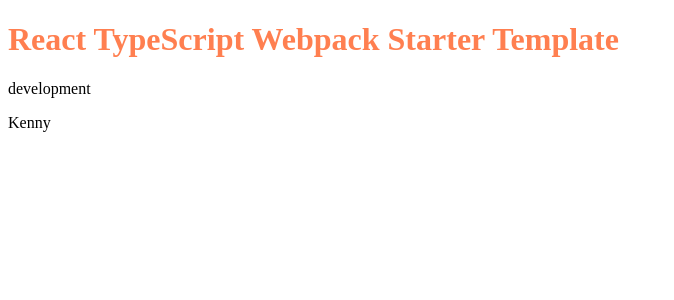
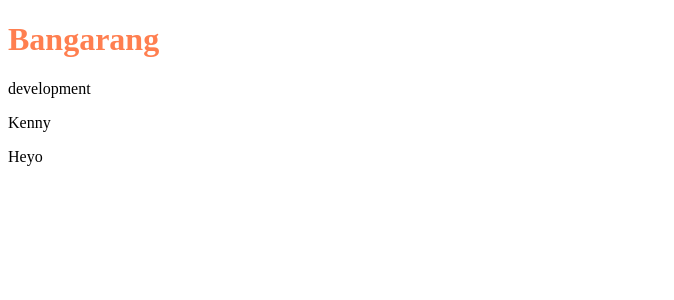
Before and after one commit to oslabs-beta/gRPSeek, a React app: page / in a window 1280 px wide. Shown: the top 300 px of the page, without its empty margins (0-674 px from the left). Built offline with nearby package versions, Linux system fonts and the light colour scheme.

Commit message:
feat: add fetch component

```diff
--- a/package.json
+++ b/package.json
@@ -7,6 +7,7 @@
     "test": "echo \"Error: no test specified\" && exit 1",
     "start": "webpack serve --config webpack/webpack.config.js --env env=dev --open",
     "build": "webpack  --config webpack/webpack.config.js --env env=prod",
+    "apiServer": "ts-node ./api-server/expressServer",
     "lint": "eslint --fix \"./src/**/*.{js,jsx,ts,tsx,json}\"",
     "format": "prettier --write \"./src/**/*.{js,jsx,ts,tsx,json,css,scss,md}\"",
     "proto:gen": "./tools/proto-gen.sh"
@@ -15,7 +16,9 @@
   "author": "",
   "license": "ISC",
   "dependencies": {
+    "cors": "^2.8.5",
     "eslint-plugin-eslint-comments": "^3.2.0",
+    "express": "^4.18.2",
     "react": "^18.2.0",
     "react-dom": "^18.2.0"
   },
@@ -25,6 +28,7 @@
     "@babel/preset-env": "^7.22.6",
     "@babel/preset-react": "^7.22.5",
     "@babel/preset-typescript": "^7.22.5",
+    "@types/cors": "^2.8.13",
     "@types/react": "^18.2.14",
     "@types/react-dom": "^18.2.6",
     "@typescript-eslint/eslint-plugin": "^5.61.0",
@@ -41,6 +45,7 @@
     "html-webpack-plugin": "^5.5.3",
     "prettier": "^2.8.8",
     "style-loader": "^3.3.3",
+    "ts-node": "^10.9.1",
     "typescript": "^5.1.6",
     "webpack": "^5.88.1",
     "webpack-cli": "^5.1.4",
--- a/src/App.tsx
+++ b/src/App.tsx
@@ -1,10 +1,12 @@
 import './styles.css';
+import { TestingFetch } from './testingFetch';
 export const App = () => {
   return (
     <div>
-      <h1>React TypeScript Webpack Starter Template</h1>
+      <h1>Bangarang</h1>
       <p>{process.env.NODE_ENV}</p>
       <p>{process.env.name}</p>
+      <TestingFetch />
     </div>
   );
 };
--- /dev/null
+++ b/src/TestingFetch.tsx
@@ -0,0 +1,18 @@
+import {useEffect} from 'react';
+export const TestingFetch = () => {
+
+  const fetchData = async() => {
+    const res =  await fetch('http://localhost:3000/');
+    console.log(res.text)
+  }
+  useEffect(() => {
+        fetchData()
+  }, [])
+
+
+  return (
+    <div>
+      Heyo
+    </div>
+  )
+}
--- a/src/index.html
+++ b/src/index.html
@@ -3,7 +3,7 @@
 <head>
     <meta charset="UTF-8">
     <meta name="viewport" content="width=device-width, initial-scale=1.0">
-    <title>React-Template</title>
+    <title>Bangarang</title>
 </head>
 <body>
     <div id="root"></div>
--- a/tsconfig.json
+++ b/tsconfig.json
@@ -1,4 +1,9 @@
 {
+  "ts-node": {
+    "compilerOptions": {
+      "module": "commonjs"
+    }
+  },
   "compilerOptions": {
     "target": "ES5" /* Specify ECMAScript target version: 'ES3' (default), 'ES5', 'ES2015', 'ES2016', 'ES2017', 'ES2018', 'ES2019', 'ES2020', or 'ESNEXT'. */,
     "module": "ESNext" /* Specify module code generation: 'none', 'commonjs', 'amd', 'system', 'umd', 'es2015', 'es2020', or 'ESNext'. */,
@@ -17,6 +22,7 @@
     "resolveJsonModule": true
     // "allowJs": true /* Allow javascript files to be compiled. Useful when migrating JS to TS */,
     // "checkJs": true /* Report errors in .js files. Works in tandem with allowJs. */,
+
   },
   "include": ["src/**/*"]
 }
```
Also changed, not shown: api-server/expressServer.ts (added, +15 -0 lines), 1 other file (tests, documents, lock files or other folders).
